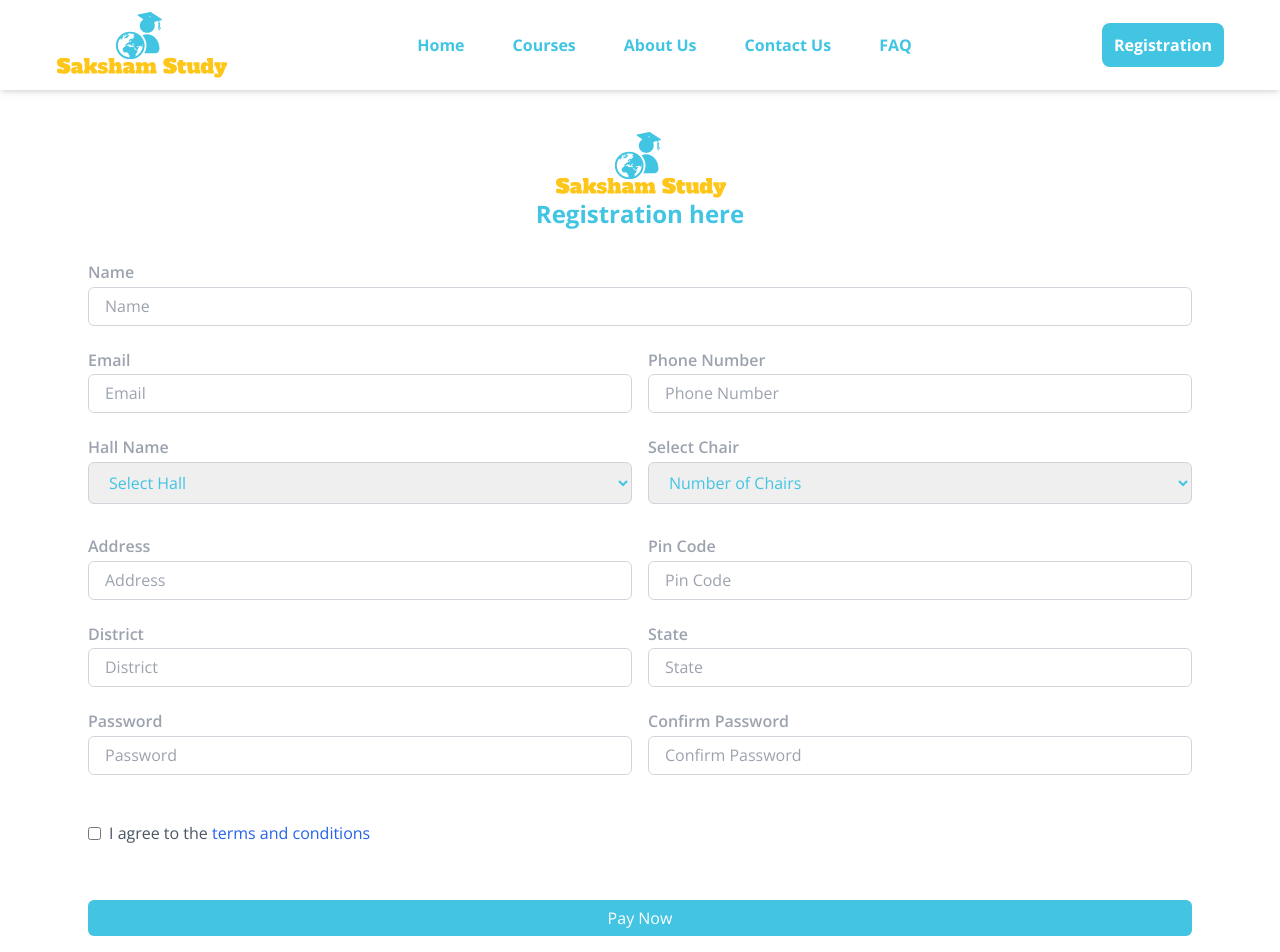
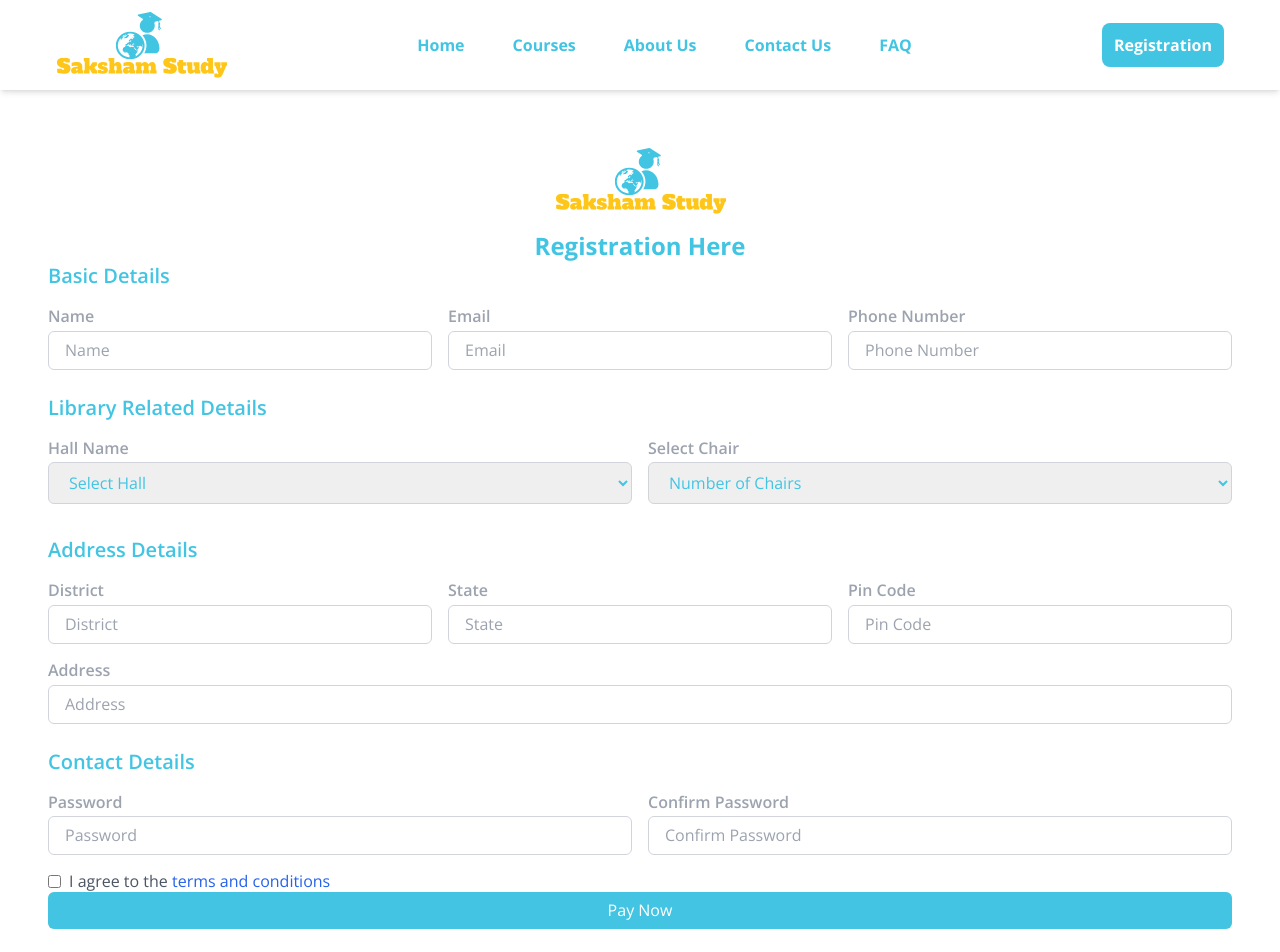
Before and after one commit to codeservier/sakshamstudy, a React (Vite) app: page /register in a window 1280 px wide. Shown: the top 952 px of the page. Built offline with nearby package versions, Linux system fonts and the light colour scheme.

Commit message:
change form layout

```diff
--- a/src/components/Layout/Footer.jsx
+++ b/src/components/Layout/Footer.jsx
@@ -76,10 +76,6 @@ const Footer = () => {
       </div>
 
 
-
-     <div>
-      hjel;jodsjfkl
-     </div>
      <div class="container mx-auto p-4 md:py-8">
         <div class="sm:flex sm:items-center sm:justify-between">
             <a href="https://flowbite.com/" class="flex items-center mb-4 sm:mb-0 space-x-3 rtl:space-x-reverse">
--- /dev/null
+++ b/src/components/customInput/CustomInput.jsx
@@ -0,0 +1,21 @@
+import React from 'react';
+
+const CustomInput = ({ id, type, placeholder, value, onChange, error, label, ...props }) => {
+  return (
+    <div className="flex flex-col  w-full">
+      {label && <label htmlFor={id} className="mb-1 font-semibold text-gray-400">{label}</label>}
+      <input
+        id={id}
+        type={type}
+        placeholder={placeholder}
+        value={value}
+        onChange={onChange}
+        className="px-4 py-2 border  border-gray-300 rounded-md focus:outline-none focus:border-[#42c4e2]"
+        {...props}
+      />
+      {error && <span className="text-red-600">{error}</span>}
+    </div>
+  );
+};
+
+export default CustomInput;
--- a/src/pages/RegistrationPage.jsx
+++ b/src/pages/RegistrationPage.jsx
@@ -1,8 +1,8 @@
 import React, { useState } from "react";
 import Logo from "../assets/logo/Logo";
 import { db, auth } from "../../firebase";
-import { addDoc, collection } from "firebase/firestore";
 import { createUserWithEmailAndPassword } from "firebase/auth";
+import CustomInput from "../components/customInput/CustomInput.jsx"; // Import CustomInput
 
 const RegistrationPage = () => {
   const courses = ["Hall - 1", "Hall - 2", "Hall - 3", "Hall - 4", "Hall - 5"]; // Example courses
@@ -29,8 +29,7 @@ const RegistrationPage = () => {
   const [slotError, setSlotError] = useState("");
   const [isPaymentComplete, setIsPaymentComplete] = useState(false); // Track payment status
 
-  // For slot selection error
-
+  // For input change
   const handleInputChange = (e) => {
     const { id, value, type, checked } = e.target;
     setFormData((prevData) => ({
@@ -171,7 +170,9 @@ const RegistrationPage = () => {
       const user = userCredential.user;
       console.log("User signed up:", user);
       if (user) {
-        localStorage.setItem("registrationData", JSON.stringify({
+        localStorage.setItem(
+          "registrationData",
+          JSON.stringify({
             name: name,
             email: email,
             phoneNumber: phoneNumber,
@@ -185,7 +186,8 @@ const RegistrationPage = () => {
             userId: user.uid,
             agreedToTerms,
             // Save selected slots
-        }));
+          })
+        );
         console.log("Registration successful");
         // alert("Registration completed successfully!");
         window.location.href = "/payment";
@@ -216,65 +218,60 @@ const RegistrationPage = () => {
   };
 
   return (
-    <div className="flex justify-center items-center w-screen">
-      <div className="bg-white p-8 rounded-lg w-full h-full flex flex-col justify-center">
-         <div className="bg-white rounded-lg w-full h-full flex flex-col items-center">
+    <div className="flex max-w-screen-xl mx-auto justify-center items-center p-4">
+      <div className="bg-white p-8 rounded-lg w-full flex flex-col">
+        <div className="flex justify-center mb-4">
           <Logo width="50" height="50" fill="#FF5733" />
         </div>
 
-        <h1 className="text-2xl font-bold mb-4 md:mb-8 text-center">
-          Registration here
+        <h1 className="text-2xl font-bold text-center">
+          Registration Here
         </h1>
-        <form className="px-14" onSubmit={handleOnSubmit}>
-          <div className="grid grid-cols-1 gap-4 sm:gap-6 mb-6">
-            <div className="flex flex-col mb-6 sm:mb-0">
-              <label className="mb-1 font-semibold text-gray-400">Name</label>
-              <input
+
+        <form onSubmit={handleOnSubmit}   >
+          {/* Basic Details */}
+            <h2 className="text-xl font-semibold text-left mb-4">
+              Basic Details
+            </h2>
+          <section className="mb-6  ">
+            <div className="space-y-4 md:space-y-0 md:flex md:gap-4 flex justify-between">
+              <CustomInput
                 id="name"
                 type="text"
                 placeholder="Name"
                 value={formData.name}
                 onChange={handleInputChange}
-                className="px-4 py-2 border border-gray-300 rounded-md focus:outline-none focus:border-[#42c4e2]"
+                error={errors.name}
+                label="Name"
               />
-              <span className="text-red-600">{errors.name}</span>
-            </div>
-
-            <div className="md:flex flex-row gap-4 ">
-              <div className="flex flex-col mb-6 sm:mb-0 flex-1">
-                <label className="mb-1 font-semibold text-gray-400">
-                  Email
-                </label>
-                <input
+              <CustomInput
                 id="email"
                 type="email"
                 placeholder="Email"
                 value={formData.email}
                 onChange={handleInputChange}
-                  className="px-4 py-2 border border-gray-300 rounded-md focus:outline-none focus:border-[#42c4e2]"
+                error={errors.email}
+                label="Email"
               />
-                <span className="text-red-600">{errors.email}</span>
-              </div>
-              <div className="flex flex-col mb-6 sm:mb-0 flex-1">
-                <label className="mb-1 font-semibold text-gray-400">
-                  Phone Number
-                </label>
-                <input
+              <CustomInput
                 id="phoneNumber"
                 type="text"
                 placeholder="Phone Number"
                 value={formData.phoneNumber}
                 onChange={handlePhoneNumberChange}
-                  className="px-4 py-2 border border-gray-300 rounded-md focus:outline-none focus:border-[#42c4e2]"
+                error={errors.phoneNumber}
+                label="Phone Number"
               />
-                <span className="text-red-600">{errors.phoneNumber}</span>
             </div>
-            </div>
+          </section>
 
-            <div className="md:flex flex-row gap-4 ">
-              {" "}
-              {/* Decreased gap between Select Slots and Address */}
-              <div className="flex flex-col mb-6 sm:mb-0 flex-1">
+          {/* Library Related Details */}
+          <section className="mb-6">
+            <h2 className="text-xl font-semibold mb-4">
+              Library Related Details
+            </h2>
+            <div className="space-y-4 md:space-y-0 md:flex md:gap-4">
+              <div className="flex flex-col flex-1">
                 <label className="mb-1 font-semibold text-gray-400">
                   Hall Name
                 </label>
@@ -301,16 +298,16 @@ const RegistrationPage = () => {
                       <button
                         type="button"
                         onClick={() => removeCourse(course)}
-                        className="text-white-bold text-xl"
+                        className="text-white text-xl"
                       >
-                        &#10005; {/* Unicode for cross icon */}
+                        &#10005;
                       </button>
                     </div>
                   ))}
                   <span className="text-red-600">{courseError}</span>
                 </div>
               </div>
-              <div className="flex flex-col mb-6 sm:mb-0 flex-1">
+              <div className="flex flex-col flex-1">
                 <label className="mb-1 font-semibold text-gray-400">
                   Select Chair
                 </label>
@@ -328,117 +325,100 @@ const RegistrationPage = () => {
                   ))}
                 </select>
                 <div className="mt-2 flex flex-wrap gap-4">
-                  {formData.slot && (
-                    <div className="flex justify-between items-center bg-[#42c4e2] text-white rounded-full px-4 py-2">
-                      <span className="mr-2">Slot {formData.slot}</span>
+                  {formData.selectedSlots.map((slot, index) => (
+                    <div
+                      key={index}
+                      className="flex justify-between items-center bg-[#42c4e2] text-white rounded-full px-4 py-2"
+                    >
+                      <span className="mr-2">Slot {slot}</span>
                       <button
                         type="button"
-                        onClick={() => removeSlot()}
+                        onClick={() => removeSlot(slot)}
                         className="text-white text-xl"
                       >
-                        &#10005; {/* Unicode for cross icon */}
+                        &#10005;
                       </button>
                     </div>
-                  )}
+                  ))}
                   <span className="text-red-600">{slotError}</span>
                 </div>
               </div>
             </div>
+          </section>
 
-            <div className="md:flex flex-row gap-4 ">
-              <div className="flex flex-col mb-6 sm:mb-0 flex-1">
-                <label className="mb-1 font-semibold text-gray-400">
-                  Address
-                </label>
-                <input
+          {/* Address Details */}
+          <section className="mb-6">
+            <h2 className="text-xl font-semibold mb-4">Address Details</h2>
+            <div className="space-y-4">
+              <div className="md:flex md:gap-4">
+              <CustomInput
+                  id="district"
+                  type="text"
+                  placeholder="District"
+                  value={formData.district}
+                  onChange={handleInputChange}
+                  error={errors.district}
+                  label="District"
+                />
+                <CustomInput
+                  id="state"
+                  type="text"
+                  placeholder="State"
+                  value={formData.state}
+                  onChange={handleInputChange}
+                  error={errors.state}
+                  label="State"
+                />
+                <CustomInput
+                  id="pinCode"
+                  type="text"
+                  placeholder="Pin Code"
+                  value={formData.pinCode}
+                  onChange={handleInputChange}
+                  error={errors.pinCode}
+                  label="Pin Code"
+                />
+              </div>
+              <div className="md:flex md:gap-4">
+              <CustomInput
                   id="address"
                   type="text"
                   placeholder="Address"
                   value={formData.address}
                   onChange={handleInputChange}
-                  className="px-4 py-2 border border-gray-300 rounded-md focus:outline-none focus:border-[#42c4e2]"
+                  error={errors.address}
+                  label="Address"
                 />
-                <span className="text-red-600">{errors.address}</span>
-              </div>
-              <div className="flex flex-col mb-6 sm:mb-0 flex-1">
-                <label className="mb-1 font-semibold text-gray-400">
-                  Pin Code
-                </label>
-                <input
-                  id="pinCode"
-                  type="text"
-                  placeholder="Pin Code"
-                  value={formData.pinCode}
-                  onChange={handleInputChange}
-                  className="px-4 py-2 border border-gray-300 rounded-md focus:outline-none focus:border-[#42c4e2]"
-                />
-                <span className="text-red-600">{errors.pinCode}</span>
+
               </div>
             </div>
-            <div className="md:flex flex-row gap-4 ">
-              <div className="flex flex-col mb-6 sm:mb-0 flex-1">
-                <label className="mb-1 font-semibold text-gray-400">
-                  District
-                </label>
-                <input
-                  id="district"
-                  type="text"
-                  placeholder="District"
-                  value={formData.district}
-                  onChange={handleInputChange}
-                  className="px-4 py-2 border border-gray-300 rounded-md focus:outline-none focus:border-[#42c4e2]"
-                />
-                <span className="text-red-600">{errors.district}</span>
-              </div>
-              <div className="flex flex-col mb-6 sm:mb-0 flex-1">
-                <label className="mb-1 font-semibold text-gray-400">
-                  State
-                </label>
-                <input
-                  id="state"
-                  type="text"
-                  placeholder="State"
-                  value={formData.state}
-                  onChange={handleInputChange}
-                  className="px-4 py-2 border border-gray-300 rounded-md focus:outline-none focus:border-[#42c4e2]"
-                />
-                <span className="text-red-600">{errors.state}</span>
-              </div>
-            </div>
+          </section>
 
-            <div className="md:flex flex-row gap-4">
-              <div className="flex flex-col mb-6 flex-1">
-                <label className="mb-1 font-semibold text-gray-400">
-                  Password
-                </label>
-                <input
+          {/* Contact Details */}
+          <section className="">
+            <h2 className="text-xl font-semibold mb-4">Contact Details</h2>
+            <div className="space-y-4">
+              <div className="md:flex md:gap-4">
+                <CustomInput
                   id="password"
                   type="password"
                   placeholder="Password"
                   value={formData.password}
                   onChange={handleInputChange}
-                  className="px-4 py-2 border border-gray-300 rounded-md focus:outline-none focus:border-[#42c4e2]"
+                  error={errors.password}
+                  label="Password"
                 />
-                <span className="text-red-600">{errors.password}</span>
-              </div>
-
-              <div className="flex flex-col mb-6 flex-1">
-                <label className="mb-1 font-semibold text-gray-400">
-                  Confirm Password
-                </label>
-                <input
+                <CustomInput
                   id="confirmPassword"
                   type="password"
                   placeholder="Confirm Password"
                   value={formData.confirmPassword}
                   onChange={handleInputChange}
-                  className="px-4 py-2 border border-gray-300 rounded-md focus:outline-none focus:border-[#42c4e2]"
+                  error={errors.confirmPassword}
+                  label="Confirm Password"
                 />
-                <span className="text-red-600">{errors.confirmPassword}</span>
               </div>
-            </div>
-            <div className="mb-6">
-              <div className="flex items-center mb-2">
+              <div className="flex items-center">
                 <input
                   id="agreedToTerms"
                   type="checkbox"
@@ -452,19 +432,17 @@ const RegistrationPage = () => {
                     terms and conditions
                   </a>
                 </label>
+                <span className="text-red-600 block mt-1">{errors.terms}</span>
               </div>
-              <span className="text-red-600">{errors.terms}</span>
             </div>
+          </section>
 
-            <a href="/payment" >
           <button
-                type="submit" // Changed from submit to button
+            type="submit"
             className="bg-[#42c4e2] text-white px-4 py-2 rounded-md w-full hover:bg-[#ffc61a] transition duration-300"
           >
             Pay Now
           </button>
-            </a>
-          </div>
         </form>
       </div>
     </div>
```
Lines whose indentation alone changed are shown as unchanged.
